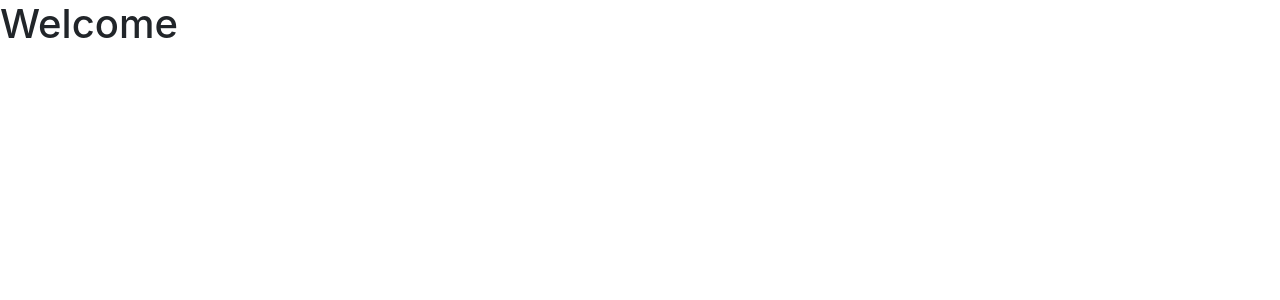
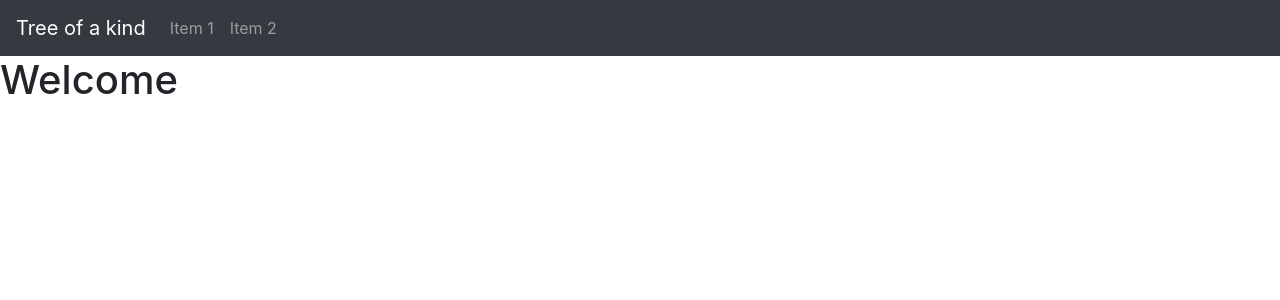
Before and after one commit to TreeOfAKind/TreeOfAKind, an Angular app in the folder web/: page / in a window 1280 px wide. Shown: the top 300 px of the page. Built offline with nearby package versions, Linux system fonts and the light colour scheme.

Commit message:
Add navbar

```diff
--- a/web/src/app/app.component.html
+++ b/web/src/app/app.component.html
@@ -1,2 +1,3 @@
+<app-navbar></app-navbar>
 <h1>Welcome</h1>
 <router-outlet></router-outlet>
--- a/web/src/app/app.module.ts
+++ b/web/src/app/app.module.ts
@@ -3,10 +3,12 @@ import { NgModule } from '@angular/core';
 
 import { AppComponent } from './app.component';
 import { AppRoutingModule } from './app-routing.module';
+import { NavbarComponent } from './navbar/navbar.component';
 
 @NgModule({
   declarations: [
-    AppComponent
+    AppComponent,
+    NavbarComponent
   ],
   imports: [
     BrowserModule,
--- /dev/null
+++ b/web/src/app/navbar/navbar.component.html
@@ -0,0 +1,21 @@
+<nav class="navbar navbar-expand-lg navbar-dark bg-dark">
+  <a class="navbar-brand" href="#">
+    Tree of a kind
+  </a>
+
+  <button class="navbar-toggler" type="button" (click)="toggleNavbar()">
+    <span class="navbar-toggler-icon"></span>
+  </button>
+
+  <div class="collapse navbar-collapse" [ngClass]="{ 'show': navbarOpen }">
+    <ul class="navbar-nav mr-auto">
+      <li class="nav-item">
+        <a class="nav-link" href="#">Item 1</a>
+      </li>
+
+      <li class="nav-item">
+        <a class="nav-link" href="#">Item 2</a>
+      </li>
+    </ul>
+  </div>
+</nav>
--- /dev/null
+++ b/web/src/app/navbar/navbar.component.ts
@@ -0,0 +1,19 @@
+import { Component, OnInit } from '@angular/core';
+
+@Component({
+  selector: 'app-navbar',
+  templateUrl: './navbar.component.html',
+  styleUrls: ['./navbar.component.scss']
+})
+export class NavbarComponent implements OnInit {
+  navbarOpen: boolean = false;
+
+  constructor() { }
+
+  ngOnInit(): void {
+  }
+
+  toggleNavbar() {
+    this.navbarOpen = !this.navbarOpen;
+  }
+}
```
Also changed, not shown: web/src/app/navbar/navbar.component.scss (added).
